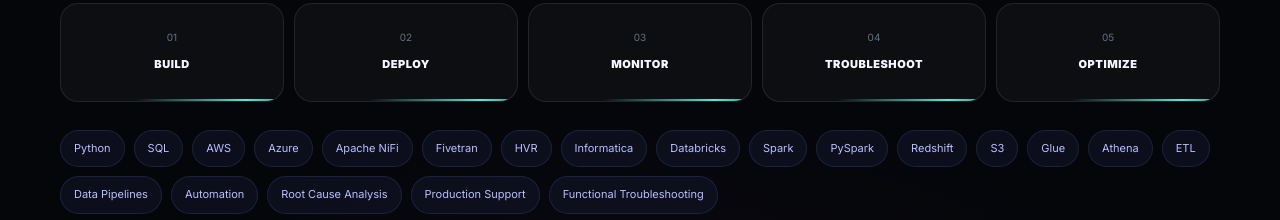
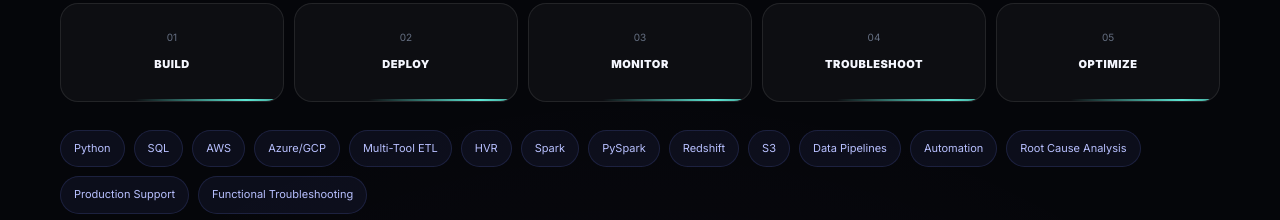
Before and after one commit to ravikumarundapalli/ravi-info, a plain HTML site: page index.html in a window 1280 px wide. Shown: the part 1897-2117 px from the top of the page. Drawn offline with Linux system fonts and the light colour scheme.

Commit message:
Update technology tags in index.html
Replaced multiple tags with consolidated ones for Azure and ETL tools.

```diff
--- a/index.html
+++ b/index.html
@@ -1361,19 +1361,13 @@
       <span class="tag">Python</span>
       <span class="tag">SQL</span>
       <span class="tag">AWS</span>
-      <span class="tag">Azure</span>
-      <span class="tag">Apache NiFi</span>
-      <span class="tag">Fivetran</span>
+      <span class="tag">Azure/GCP</span>
+      <span class="tag">Multi-Tool ETL</span>
       <span class="tag">HVR</span>
-      <span class="tag">Informatica</span>
-      <span class="tag">Databricks</span>
       <span class="tag">Spark</span>
       <span class="tag">PySpark</span>
       <span class="tag">Redshift</span>
       <span class="tag">S3</span>
-      <span class="tag">Glue</span>
-      <span class="tag">Athena</span>
-      <span class="tag">ETL</span>
       <span class="tag">Data Pipelines</span>
       <span class="tag">Automation</span>
       <span class="tag">Root Cause Analysis</span>
```
